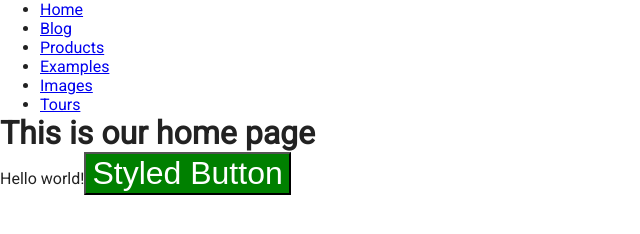
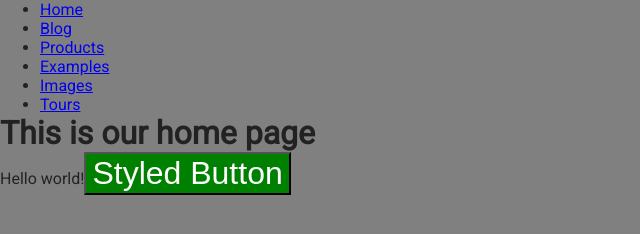
Before and after one commit to thompsgj/gatsby-example-tutorial, a Gatsby site: page / in a window 1280 px wide. Shown: the whole page, without its empty margins (0-640 px from the left). Built offline with nearby package versions, Linux system fonts and the light colour scheme; Gatsby itself is replaced by a stand-in of ours.

Commit message:
added grey background

```diff
--- a/src/components/layout.css
+++ b/src/components/layout.css
@@ -8,6 +8,7 @@
 body {
   font-family: "Roboto", sans-serif;
   color: #222;
+  background: grey;
 }
 
 .title {
```
